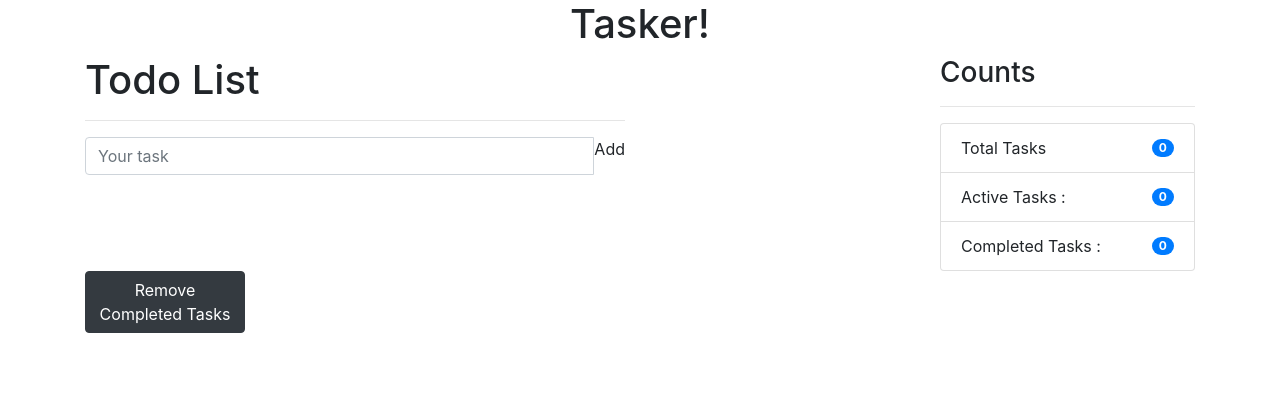
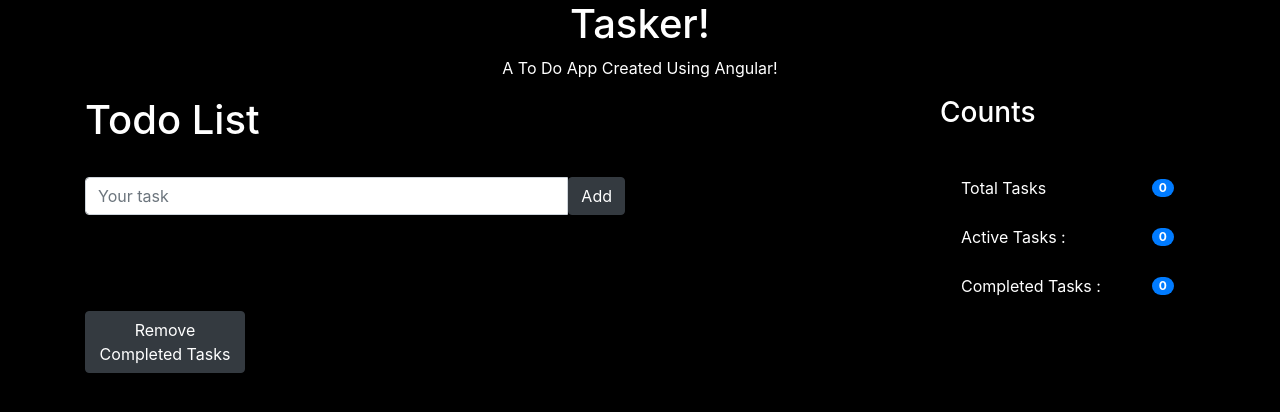
Before and after one commit to limatgans/Tasker, an Angular app in the folder ClientSide Code/: page /tasks in a window 1280 px wide. Shown: the top 412 px of the page. Built offline with nearby package versions, Linux system fonts and the light colour scheme.

Commit message:
[updated] Packages and styles

```diff
--- a/ClientSide Code/package.json
+++ b/ClientSide Code/package.json
@@ -3,7 +3,7 @@
   "version": "0.0.0",
   "scripts": {
     "ng": "ng",
-    "start": "ng serve",
+    "start": "ng serve --host 0.0.0.0  --disable-host-check",
     "build": "ng build",
     "test": "ng test",
     "lint": "ng lint",
--- a/ClientSide Code/src/app/app.component.html
+++ b/ClientSide Code/src/app/app.component.html
@@ -3,9 +3,9 @@
   <h1>
     {{ title }}!
   </h1>
+  <p>A To Do App Created Using Angular!</p>
 </div>
 <router-outlet></router-outlet>
-
 
 <script src="https://code.jquery.com/jquery-1.12.0.min.js"></script>
 <script>window.jQuery || document.write('<script src="js/vendor/jquery-1.12.0.min.js"><\/script>')</script>
--- a/ClientSide Code/src/app/tasks/tasks.component.css
+++ b/ClientSide Code/src/app/tasks/tasks.component.css
@@ -0,0 +1,3 @@
+li {
+    background: black;
+}
--- a/ClientSide Code/src/app/tasks/tasks.component.html
+++ b/ClientSide Code/src/app/tasks/tasks.component.html
@@ -7,7 +7,7 @@
                 <div class="input-group">
                     <input type="text" name="inputTaskName" [(ngModel)]="inputTask" class="form-control" placeholder="Your task"
                         required>
-                    <span class="input-group-addon" (click)="addTask()" type="submit">Add</span>
+                    <button class="btn btn-dark" (click)="addTask()" type="submit">Add</button>
                 </div>
             </form>
             <table *ngIf="showTasks" class=" table table-dark table-striped todo-list">
@@ -15,11 +15,14 @@
                     <td>{{activetask.description}}</td>
                     <td class="text-right">
                         <button class="btn btn-success" (click)="taskCompletion(i)">
-                            <i class="glyphicon glyphicon-ok"></i>
+                            <!-- <i class="glyphicon glyphicon-ok"></i> -->
+                            Ok
                         </button>
-
+                    </td>
+                    <td>
                         <button class="btn btn-danger" (click)="removeActiveTask(i)">
-                            <i class="glyphicon glyphicon-remove"></i>
+                            <!-- <i class="glyphicon glyphicon-remove"></i> -->
+                            X
                         </button>
                     </td>
                 </tr>
@@ -28,10 +31,15 @@
                     <td class="todo-completed">{{task.description}}</td>
                     <td class="text-right">
                         <button class="btn btn-info" (click)="repeatTask(i)">
-                            <i class="glyphicon glyphicon-repeat"></i>
+                            <!-- <i class="glyphicon glyphicon-repeat"></i> -->
+                            Redo
                         </button>
+
+                    </td>
+                    <td>
                         <button class="btn btn-danger" (click)="removeCompletedTask(i)">
-                            <i class="glyphicon glyphicon-remove"></i>
+                            <!-- <i class="glyphicon glyphicon-remove"></i> -->
+                            X
                         </button>
                     </td>
                 </tr>
--- a/ClientSide Code/src/index.html
+++ b/ClientSide Code/src/index.html
@@ -2,10 +2,19 @@
 <html lang="en">
 <head>
   <meta charset="utf-8">
-  <title>Tasker</title>
+	<meta http-equiv="Content-Type" content="text/html; charset=utf-8; X-Content-Type-Options=nosniff">
+	<title>Tasker | A Simple ToDo App using Angular</title>
+	<meta name="keywords" content="limatgans, ganesh, Tasker, ToDo App, Angular">
+	<meta name="description" content="Tasker is a simple ToDo App using Angular created by limatgans. (Initial Template from F22 Labs) .">
+	<meta name="subject" content="To Do App">
+	<meta name="copyright" content="Ganesh">
+	<meta name="language" content="EN">
+	<meta name="robots" content="index,follow">
+	<meta name="author" content="Ganesh M, limatgans(AT)gmail.com">
+	<meta name="viewport" content="width=device-width, initial-scale=1">
+	<meta http-equiv="x-dns-prefetch-control" content="on">
+  <link href="https://fonts.googleapis.com/css?family=Roboto:300,500" rel="stylesheet">
   <base href="/">
-
-  <meta name="viewport" content="width=device-width, initial-scale=1">
   <link rel="icon" type="image/x-icon" href="favicon.ico">
 </head>
 <body>
--- a/ClientSide Code/src/styles.css
+++ b/ClientSide Code/src/styles.css
@@ -1,4 +1,9 @@
 /* You can add global styles to this file, and also import other style files */
+
+body {
+    color: white;
+    background: black;
+}
 
 .todo-list {
     margin-top: 15px;
```
Also changed, not shown: 2 other files (tests, documents, lock files or other folders).
